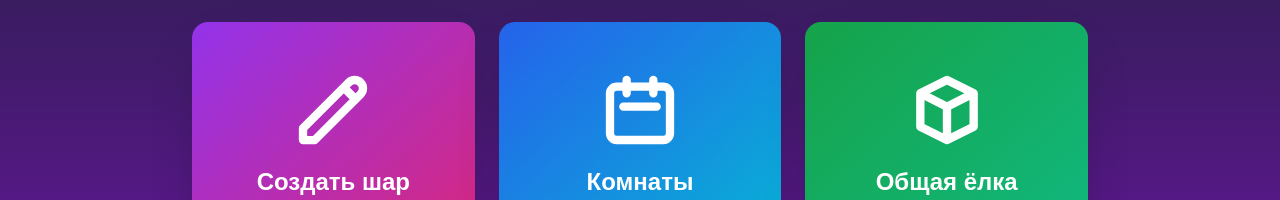
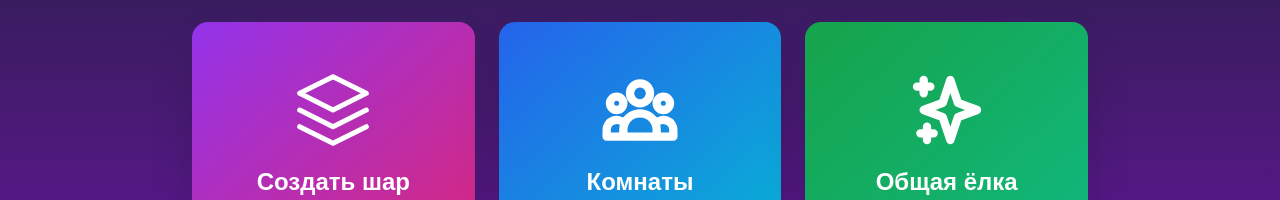
Before and after one commit to Mateteriya/cosmos-of-hopes, a Next.js app: page / in a window 1280 px wide. Shown: the part 311-511 px from the top of the page. Built offline with nearby package versions, Linux system fonts and the light colour scheme; no server answers; the database is empty.

Commit message:
Improve: use more appropriate SVG icons (layers for create, users for rooms, sparkles for tree)

```diff
--- a/app/page.tsx
+++ b/app/page.tsx
@@ -132,8 +132,8 @@ export default function Home() {
             style={{ backgroundColor: '#9333ea', background: 'linear-gradient(to bottom right, #9333ea, #db2777)' }}
           >
             <div className="mb-2 sm:mb-3 md:mb-4 flex justify-center">
-              <svg className="w-12 h-12 sm:w-16 sm:h-16 md:w-20 md:h-20" fill="none" stroke="currentColor" viewBox="0 0 24 24" strokeWidth="2.5">
-                <path strokeLinecap="round" strokeLinejoin="round" d="M15.232 5.232l3.536 3.536m-2.036-5.036a2.5 2.5 0 113.536 3.536L6.5 21.036H3v-3.572L16.732 3.732z" />
+              <svg className="w-12 h-12 sm:w-16 sm:h-16 md:w-20 md:h-20" fill="currentColor" viewBox="0 0 24 24" strokeWidth="0">
+                <path d="M12 2L2 7l10 5 10-5-10-5zM2 17l10 5 10-5M2 12l10 5 10-5" stroke="currentColor" strokeWidth="1.5" strokeLinecap="round" strokeLinejoin="round" fill="none" />
               </svg>
             </div>
             <div className="text-lg sm:text-xl md:text-2xl mb-1 sm:mb-2">Создать шар</div>
@@ -149,7 +149,7 @@ export default function Home() {
           >
             <div className="mb-2 sm:mb-3 md:mb-4 flex justify-center">
               <svg className="w-12 h-12 sm:w-16 sm:h-16 md:w-20 md:h-20" fill="none" stroke="currentColor" viewBox="0 0 24 24" strokeWidth="2.5">
-                <path strokeLinecap="round" strokeLinejoin="round" d="M8 7V3m8 4V3m-9 8h10M5 21h14a2 2 0 002-2V7a2 2 0 00-2-2H5a2 2 0 00-2 2v12a2 2 0 002 2z" />
+                <path strokeLinecap="round" strokeLinejoin="round" d="M17 20h5v-2a3 3 0 00-5.356-1.857M17 20H7m10 0v-2c0-.656-.126-1.283-.356-1.857M7 20H2v-2a3 3 0 015.356-1.857M7 20v-2c0-.656.126-1.283.356-1.857m0 0a5.002 5.002 0 019.288 0M15 7a3 3 0 11-6 0 3 3 0 016 0zm6 3a2 2 0 11-4 0 2 2 0 014 0zM7 10a2 2 0 11-4 0 2 2 0 014 0z" />
               </svg>
             </div>
             <div className="text-lg sm:text-xl md:text-2xl mb-1 sm:mb-2">Комнаты</div>
@@ -165,7 +165,7 @@ export default function Home() {
           >
             <div className="mb-2 sm:mb-3 md:mb-4 flex justify-center">
               <svg className="w-12 h-12 sm:w-16 sm:h-16 md:w-20 md:h-20" fill="none" stroke="currentColor" viewBox="0 0 24 24" strokeWidth="2.5">
-                <path strokeLinecap="round" strokeLinejoin="round" d="M20 7l-8-4-8 4m16 0l-8 4m8-4v10l-8 4m0-10L4 7m8 4v10M4 7v10l8 4" />
+                <path strokeLinecap="round" strokeLinejoin="round" d="M5 3v4M3 5h4M6 17v4m-2-2h4m5-16l2.286 6.857L21 12l-5.714 2.143L13 21l-2.286-6.857L5 12l5.714-2.143L13 3z" />
               </svg>
             </div>
             <div className="text-lg sm:text-xl md:text-2xl mb-1 sm:mb-2">Общая ёлка</div>
```
